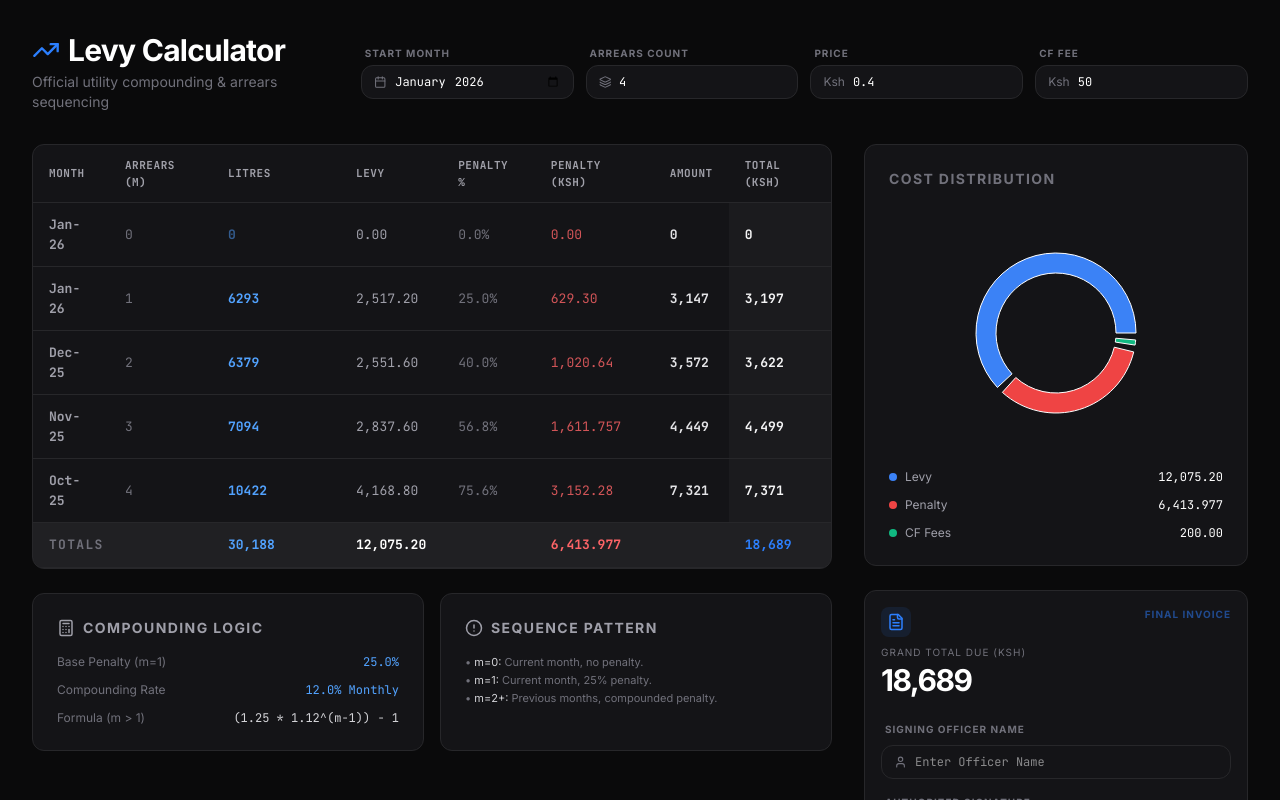
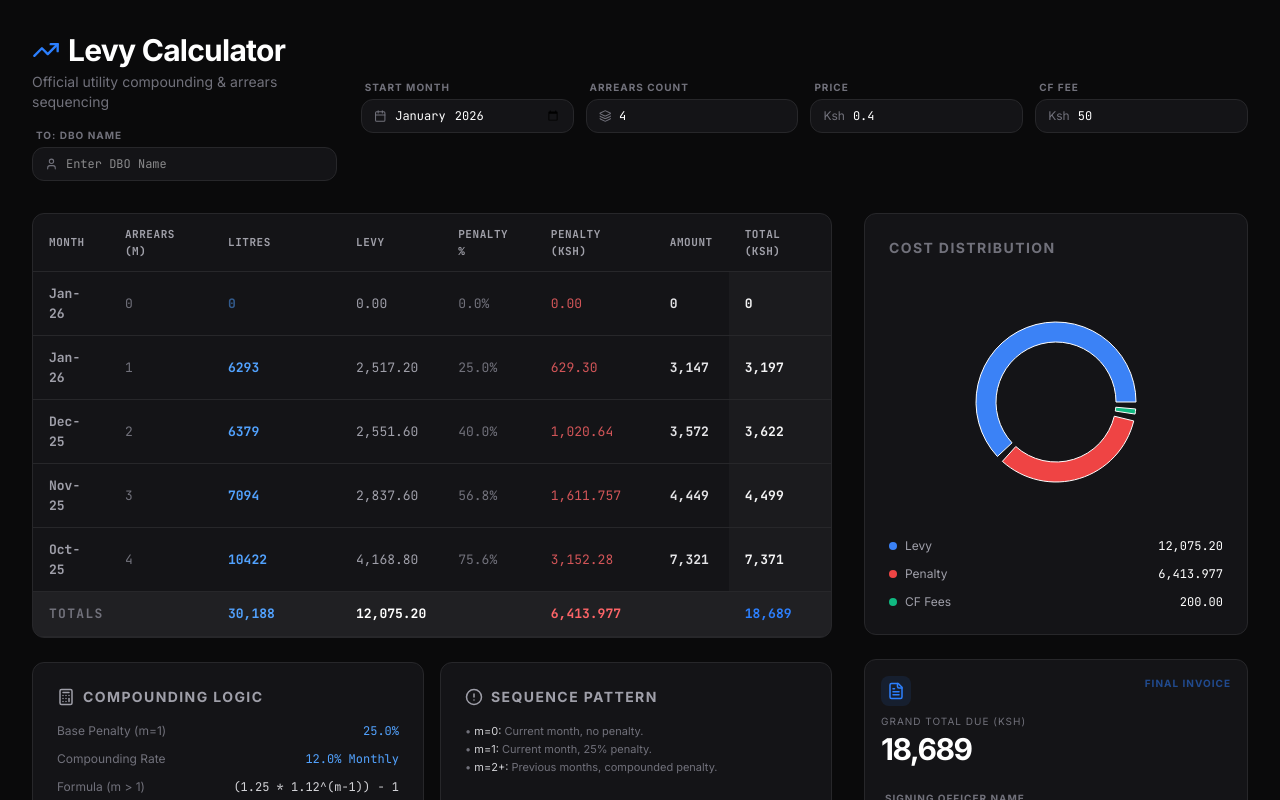
Before and after one commit to mfaustinee/Calculator, a React (Vite) app: page / in a window 1280 px wide. Shown: the top 800 px of the page. Built offline with nearby package versions, Linux system fonts and the light colour scheme.

Commit message:
added DBO name

```diff
--- a/metadata.json
+++ b/metadata.json
@@ -1,5 +1,5 @@
 {
-  "name": "Kenya Dairy Board Levy Calculator",
-  "description": "Professional utility arrears calculator and levy estimate generator for the Kericho office.",
+  "name": "KDB Levy Calculator",
+  "description": "Professional utility arrears calculator and levy estimate generator for the Kco office.",
   "requestFramePermissions": []
 }
--- a/src/App.tsx
+++ b/src/App.tsx
@@ -60,6 +60,7 @@ export default function App() {
 
   const [signature, setSignature] = useState<string | null>(null);
   const [officerName, setOfficerName] = useState<string>('');
+  const [dboName, setDboName] = useState<string>('');
 
   const handleSignatureUpload = (e: React.ChangeEvent<HTMLInputElement>) => {
     const file = e.target.files?.[0];
@@ -146,8 +147,11 @@ export default function App() {
         <h2 className="text-xl font-bold uppercase">Kenya Dairy Board - Kericho</h2>
         <p className="text-sm">Ardhi House (Huduma Centre) 5th Floor, Wing B.</p>
         <p className="text-sm">Tel: 0717997465 / 0734026367</p>
-        <div className="pt-4">
+        <div className="pt-2">
           <h1 className="text-2xl font-black underline decoration-2 underline-offset-4">CONSUMER SAFETY LEVY ESTIMATE</h1>
+          {dboName && (
+            <p className="mt-2 text-lg font-bold">To: {dboName}</p>
+          )}
         </div>
         <div className="flex justify-between pt-6 text-xs font-mono">
           <span>PRICE PER LITRE: Ksh {price.toFixed(2)}</span>
@@ -158,12 +162,28 @@ export default function App() {
 
       {/* Header Section (Hidden on Print) */}
       <header className="flex flex-col lg:flex-row justify-between items-start lg:items-center gap-6 print:hidden">
+        <div className="flex flex-col gap-4 w-full lg:w-auto">
           <div>
             <div className="flex items-center gap-2 mb-1">
               <TrendingUp className="text-blue-500" size={28} />
               <h1 className="text-3xl font-bold tracking-tight">Levy Calculator</h1>
             </div>
             <p className="text-zinc-500 text-sm">Official utility compounding & arrears sequencing</p>
+          </div>
+
+          <div className="flex flex-col gap-1 max-w-xs">
+            <label className="text-[10px] font-bold text-zinc-500 uppercase tracking-widest ml-1">To: DBO Name</label>
+            <div className="flex items-center gap-2 glass-card px-3 py-2">
+              <User size={14} className="text-zinc-500" />
+              <input
+                type="text"
+                value={dboName}
+                onChange={(e) => setDboName(e.target.value)}
+                placeholder="Enter DBO Name"
+                className="bg-transparent font-mono text-xs focus:outline-none w-full text-white"
+              />
+            </div>
+          </div>
         </div>
 
         <div className="grid grid-cols-2 sm:grid-cols-4 gap-3 w-full lg:w-auto">
@@ -291,9 +311,19 @@ export default function App() {
                 </tfoot>
               </table>
             </div>
-            {/* Validity Date (Hidden on Screen) */}
-            <div className="hidden print:block text-right mt-4 px-4">
+            {/* Validity Date & Total (Hidden on Screen) */}
+            <div className="hidden print:block mt-6 px-4">
+              <div className="space-y-4">
+                <div className="text-right">
                   <p className="text-xs font-bold italic">This estimate is valid till {validityDate}</p>
+                </div>
+                <div className="p-4 bg-zinc-50 border border-zinc-200 rounded-lg w-fit">
+                  <p className="text-zinc-500 text-[10px] uppercase tracking-widest text-black mb-1">Grand Total Due (Ksh)</p>
+                  <p className="text-2xl font-bold tracking-tighter text-black">
+                    {totals.total.toLocaleString()}
+                  </p>
+                </div>
+              </div>
             </div>
           </div>
 
@@ -374,8 +404,8 @@ export default function App() {
             </div>
           </div>
 
-          <div className="glass-card p-4 bg-blue-500/5 border-blue-500/20 print:bg-zinc-50 print:border-zinc-200 print:mt-0">
-            <div className="flex justify-between items-start mb-2 print:hidden">
+          <div className="glass-card p-4 bg-blue-500/5 border-blue-500/20 print:hidden">
+            <div className="flex justify-between items-start mb-2">
               <div className="p-1.5 bg-blue-500/10 rounded-lg text-blue-500">
                 <FileText size={18} />
               </div>
--- a/src/index.css
+++ b/src/index.css
@@ -130,7 +130,7 @@ body {
     grid-column: span 3 / span 3 !important;
   }
 
-  .glass-card.p-6.bg-blue-500\/5 {
+  .glass-card.p-4.bg-blue-500\/5 {
     background: #f8f8f8 !important;
     border: 1px solid #eee !important;
     margin-top: 20px;
```
Lines whose indentation alone changed are shown as unchanged.
